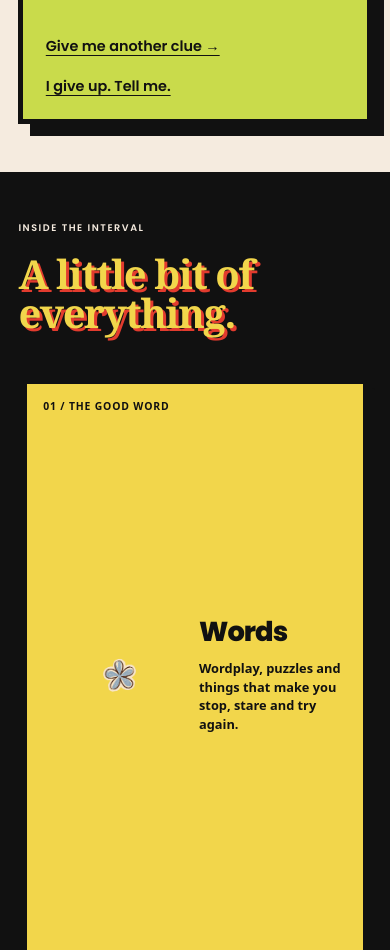
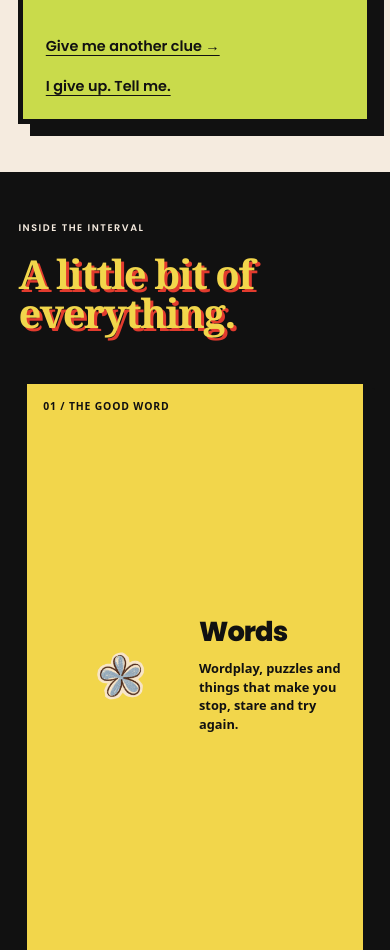
Before and after one commit to akshitaobhan17/readinterval, a website: page index.html in a window 390 px wide. Shown: the part 1485-2435 px from the top of the page. Drawn offline with nearby package versions, Linux system fonts and the light colour scheme.

Commit message:
Make homepage category illustrations substantially larger

```diff
--- a/styles.css
+++ b/styles.css
@@ -534,7 +534,7 @@ h2.head{
 .stack-card-top{display:flex;justify-content:space-between;gap:.5rem;align-items:center;font-size:.65rem;line-height:1.3;font-weight:800;letter-spacing:.08em;flex:0 0 auto}
 .stack-card-main{display:grid;grid-template-columns:1fr 1fr;align-items:center;gap:clamp(1rem,4vw,3rem);flex:1;min-height:0}
 .stack-art{height:100%;min-height:0;display:flex;align-items:center;justify-content:center}
-.stack-art img{display:block;width:100%;height:100%;max-width:100%;max-height:100%;object-fit:contain;transform:scale(1.35);transform-origin:center}
+.stack-art img{display:block;width:100%;height:100%;max-width:100%;max-height:100%;object-fit:contain;transform:scale(2);transform-origin:center}
 .stack-copy h3{font-family:var(--display);font-size:clamp(1.8rem,4vw,2.8rem);font-weight:800;line-height:1;margin:.25rem 0 .65rem;letter-spacing:-.035em}
 .stack-copy p{font-size:.95rem;line-height:1.45;font-weight:600;margin-top:.8rem;max-width:54ch}
 .stack-card:nth-child(2){top:86px}
@@ -545,7 +545,7 @@ h2.head{
  .stack-card{top:62px;height:68vh;min-height:390px;max-height:590px;margin-bottom:12vh;padding:1rem;box-sizing:border-box}
  .stack-card-main{grid-template-columns:1fr 1fr;gap:.5rem}
  .stack-art{height:100%;min-height:0;overflow:visible}
- .stack-art img{transform:scale(1.5)}
+ .stack-art img{transform:scale(2.15)}
  .stack-copy h3{font-size:clamp(1.7rem,7vw,2.2rem)}
  .stack-copy p{font-size:.8rem}
  .stack-card:nth-child(1){top:62px}
```
